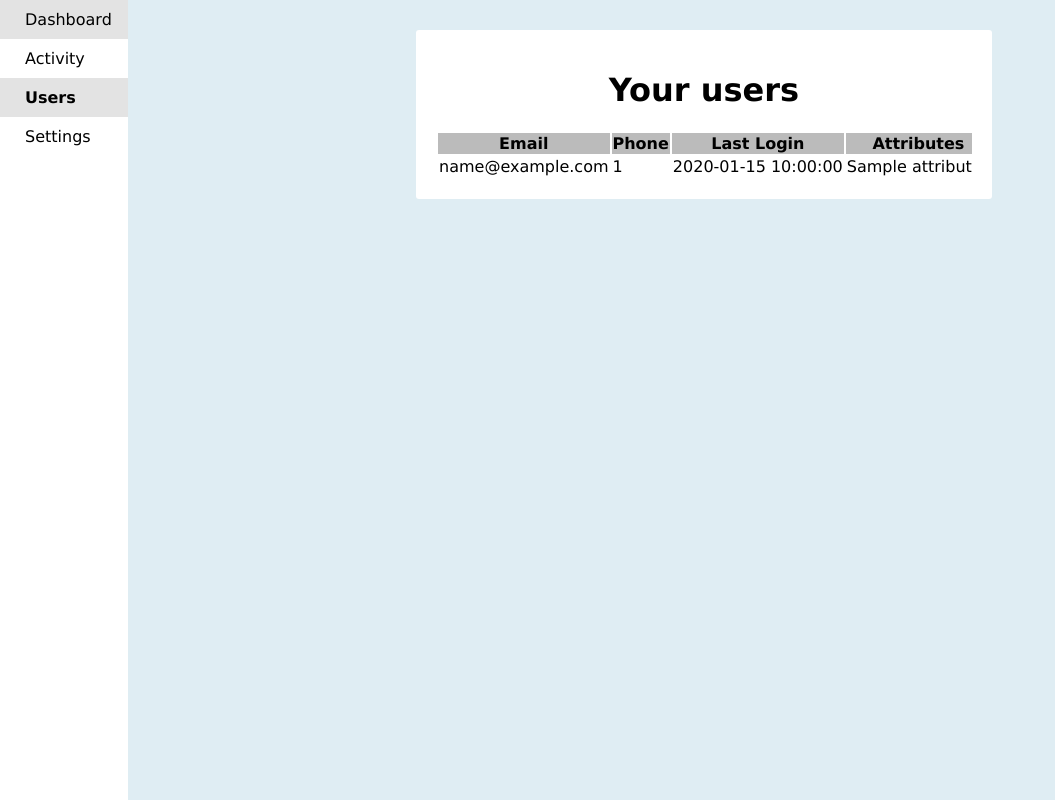
After one commit to Rdbaker/weasl-api, a Flask app: template weasl/templates/dashboard/users.html in a window 1280 px wide. The commit adds this page. Shown: the whole page, without its empty margins (0-1055 px from the left). Run offline with Flask 2, Linux system fonts and the light colour scheme; the template is opened without the code that fills it: most values are stand-ins (such as "Sample title", 1, 10 or a date in 2020); parts of the project's set-up code (start-up, migrations or seed data) failed here and were passed over.

Commit message:
Adds a small table for seeing the users

```diff
--- /dev/null
+++ b/weasl/end_user/controller.py
@@ -0,0 +1,4 @@
+from weasl.end_user.models import EndUser, EmailToken, SMSToken
+
+def get_ordered_end_users_for_org(org_id):
+    return EndUser.query.filter(EndUser.org_id == org_id).order_by(EndUser.last_login_at.desc()).all()
--- a/weasl/end_user/models.py
+++ b/weasl/end_user/models.py
@@ -32,6 +32,7 @@ class EmailToken(Model):
                         default=dt.datetime.utcnow)
     active = Column(db.Boolean, default=False, index=True)
     sent = Column(db.Boolean, default=False, index=True)
+    org_id = reference_col('org', index=True)
 
     @classmethod
     def generate(cls, end_user):
@@ -104,6 +105,7 @@ class SMSToken(Model):
                         default=dt.datetime.utcnow)
     active = Column(db.Boolean, default=False, index=True)
     sent = Column(db.Boolean, default=False, index=True)
+    org_id = reference_col('org', index=True)
 
     @staticmethod
     def create_random_token():
@@ -123,7 +125,7 @@ class SMSToken(Model):
             end_user_id=end_user.id,
             active=True,
             sent=False,
-            expired_at=dt.datetime.utcnow() + dt.timedelta(hours=1)
+            expired_at=dt.datetime.utcnow() + dt.timedelta(hours=1),
         )
 
     @classmethod
--- a/weasl/static/css/dashboard/index.css
+++ b/weasl/static/css/dashboard/index.css
@@ -79,3 +79,17 @@ pre {
 .settings-form-field {
   margin-top: 25px;
 }
+
+td {
+  white-space: nowrap;
+}
+
+.table-wrapper {
+  overflow: auto;
+}
+
+thead {
+  background: #bbb;
+  font-weight: 600;
+  border-bottom: 2px solid black;
+}
--- /dev/null
+++ b/weasl/templates/dashboard/users.html
@@ -0,0 +1,45 @@
+{% extends 'layout.html' %}
+
+{% block header %}
+  <link rel="stylesheet" type="text/css" href="{{ url_for('static', filename='css/dashboard/index.css') }}"/>
+{% endblock %}
+
+{% block body %}
+<div class="dashboard-container">
+  <div class="sidebar-nav">
+    <ul>
+      <li><a href="/dashboard">Dashboard</a></li>
+      <li><a href="/dashboard/activity">Activity</a></li>
+      <li class="active">Users</a></li>
+      <li><a href="/dashboard/settings">Settings</a></li>
+    </ul>
+  </div>
+  <div class="window-container">
+    <div class="content-container">
+      <h1>
+        Your users
+      </h1>
+      <div class="table-wrapper">
+        <table>
+          <thead>
+            <th>Email</th>
+            <th>Phone</th>
+            <th>Last Login</th>
+            <th>Attributes</th>
+          </thead>
+          <tbody>
+            {% for user in ordered_users %}
+            <tr>
+              <td>{{ user.email }}</td>
+              <td>{{ user.phone_number }}</td>
+              <td>{{ user.last_login_at }}</td>
+              <td>{{ user.attributes }}</td>
+            </tr>
+            {% endfor %}
+          </tbody>
+        </table>
+      </div>
+    </div>
+  </div>
+</div>
+{% endblock %}
--- a/weasl/views/dashboard.py
+++ b/weasl/views/dashboard.py
@@ -6,6 +6,7 @@ from flask import Blueprint, render_template, request, make_response, flash, red
 from weasl.forms.settings import SettingsForm
 from weasl.user.controller import auth_via_email
 from weasl.user.models import EmailToken
+from weasl.end_user.controller import get_ordered_end_users_for_org
 from weasl.utils import login_required
 from weasl.org.models import Org, OrgProperty, OrgPropertyNamespaces
 from weasl.org.constants import OrgPropertyConstants
@@ -33,7 +34,10 @@ def activity():
 @login_required
 def users():
     """The index for the dashboard."""
-    return render_template('dashboard/coming-soon.html', page='users', description='see all users that have logged in to your website')
+    return render_template(
+        'dashboard/users.html',
+        ordered_users=get_ordered_end_users_for_org(g.current_user.org_id)
+    )
 
 
 @blueprint.route('/settings', methods=['GET', 'POST'])
```
